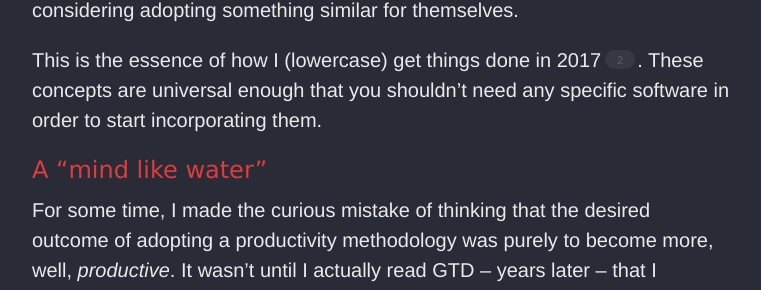
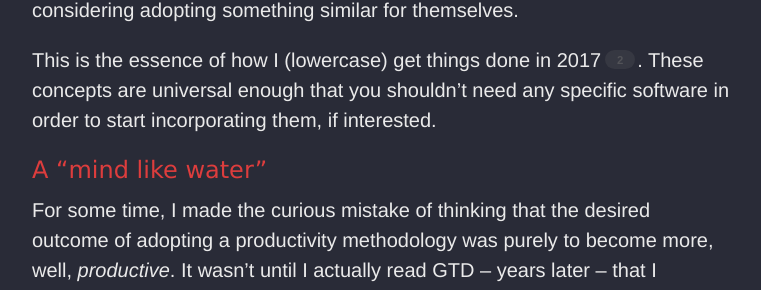
Before and after one commit to irace/irace.github.com, a Jekyll site: the page built from _posts/2017-05-28-gtd.md, in a window 1280 px wide and 900 px high, scrolled down 359 px. Shown: the part 211-501 px from the top of the window, without its empty margins (258-1019 px from the left). Built offline with Jekyll 4.4.1, drawn with Linux system fonts in a browser that asks for light colours; some of the changed text lies outside the part shown.

Commit message:
A few final tweaks

```diff
--- a/_posts/2017-05-28-gtd.md
+++ b/_posts/2017-05-28-gtd.md
@@ -7,7 +7,7 @@
 
 I’ve been using [OmniFocus](https://www.omnigroup.com/omnifocus) to organize my personal and professional lives for a couple years now, but hadn’t actually read David Allen’s [Getting Things Done](https://www.amazon.com/Getting-Things-Done-Stress-Free-Productivity/dp/0142000280) (referred to as GTD for the remainder of this post) – the eponymous book behind the methodology that OmniFocus and many other apps like it are intended to help facilitate – until this past summer. While I took a lot away from the experience, I found it to be far from a perfect representation[^1] of how I myself would personally try to sell someone on the merits of such a system. This inspired me to try and sum up the aspects that have specifically resonated with me over the past few years, and how I would pitch them to someone considering adopting something similar for themselves.
 
-This is the essence of how I (lowercase) get things done in 2017[^2]. These concepts are universal enough that you shouldn’t need any specific software in order to start incorporating them.
+This is the essence of how I (lowercase) get things done in 2017[^2]. These concepts are universal enough that you shouldn’t need any specific software in order to start incorporating them, if interested.
 
 ## A “mind like water”
 
@@ -41,12 +41,12 @@
 
 Even better, if you can’t proceed with the second task (“Buy a scale”) until you’ve finished the first (”Do the research”), your to-do list should *only* show you the first. Don’t waste brain-power thinking about work that can’t actually be done yet.
 
-Does breaking projects into actions sound like it’d be time consuming? It can be, but this is work that you’re going to be doing one way or the other: either explicitly, when you enter tasks into the system, or implicitly, when actually trying to work on them. By front-loading the act of outlining these individual steps, you’re only putting the effort in once, and doing so at a time when you’re actually in the right mindset to strategize. This way when you have thirty minutes between meetings and are looking to see what can be accomplished, the only work left is the work itself.
-
 <figure>
   <img src="/images/gtd/project.png" alt="A sequential project with two actions.">
   <figcaption>A “sequential” project with two actions. Sequential projects can be set to only show tasks that can actually be worked on right now.</figcaption>
 </figure>
+
+Does breaking projects into actions sound like it’d be time consuming? It can be, but this is work that you’re going to be doing one way or the other: either explicitly, when you enter tasks into the system, or implicitly, when actually trying to work on them. By front-loading the act of outlining these individual steps, you’re only putting the effort in once, and doing so at a time when you’re actually in the right mindset to strategize. This way when you have thirty minutes between meetings and are looking to see what can be accomplished, the only work left is the work itself.
 
 ## Working contextually
 
```
Also changed, not shown: other parts of _posts/2017-05-28-gtd.md (+4 -0 lines).
